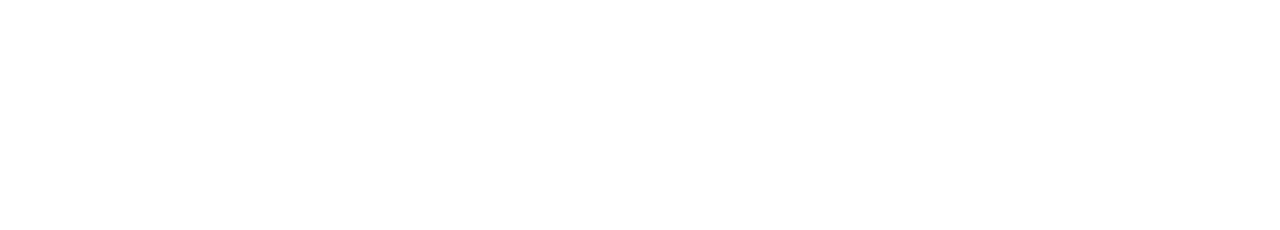
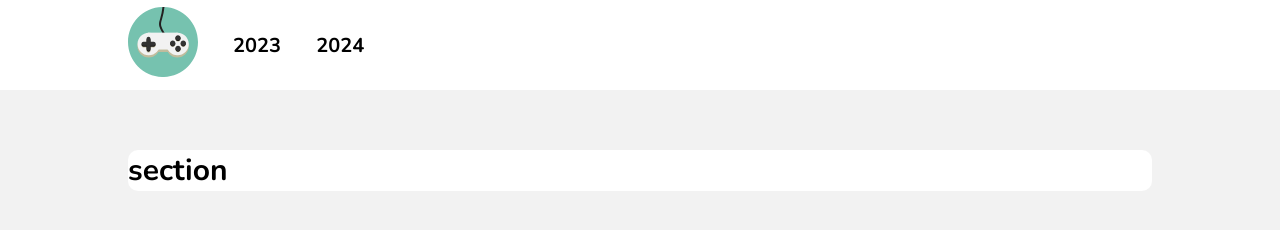
Before and after one commit to IvanCsCz/landing-page-my-2023-games, a plain HTML site: page index.html in a window 1280 px wide. Drawn offline with nearby package versions, Linux system fonts and the light colour scheme.

Commit message:
header finished

```diff
--- a/index.html
+++ b/index.html
@@ -8,6 +8,23 @@
   </head>
   <body>
     <!-- Header -->
-    <nav class="navbar"></nav>
+    <header class="header">
+      <div class="logo">
+        <img src="./logo.svg" alt="logo" />
+      </div>
+      <nav>
+        <ul class="nav-links">
+          <li><a href="#">2023</a></li>
+          <li><a href="#">2024</a></li>
+        </ul>
+      </nav>
+    </header>
+
+    <!-- Main -->
+    <main class="main-container">
+      <section class="my-games-section">
+        <h1>section</h1>
+      </section>
+    </main>
   </body>
 </html>
--- a/style.css
+++ b/style.css
@@ -1,5 +1,61 @@
+@import url('https://fonts.googleapis.com/css2?family=Nunito:wght@400;700&display=swap');
+
 * {
   margin: 0;
   padding: 0;
   box-sizing: border-box;
 }
+
+body {
+  font-family: 'Nunito', sans-serif;
+  font-size: 20px;
+  background-color: #f2f2f2;
+}
+
+.header {
+  background-color: #fff;
+  display: flex;
+  align-items: center;
+  gap: 20px;
+  height: 90px;
+  padding: 10px 10%;
+}
+
+.header .logo img {
+  height: 70px;
+  width: auto;
+}
+
+.header .nav-links li {
+  display: inline-block;
+  list-style: none;
+  padding: 0 15px;
+}
+
+.header .nav-links li:hover {
+  transform: scale(1.1);
+}
+
+.header .nav-links li a {
+  font-size: 700;
+  color: #000;
+  text-decoration: none;
+}
+.header .nav-links li a {
+  font-weight: 700;
+  color: #000;
+  text-decoration: none;
+}
+
+.main-container {
+  display: flex;
+  justify-content: center;
+  align-items: center;
+}
+
+.my-games-section {
+  margin-top: 60px;
+  width: 80%;
+  background-color: #fff;
+  border-radius: 10px;
+}
```
Also changed, not shown: logo.svg (added).
